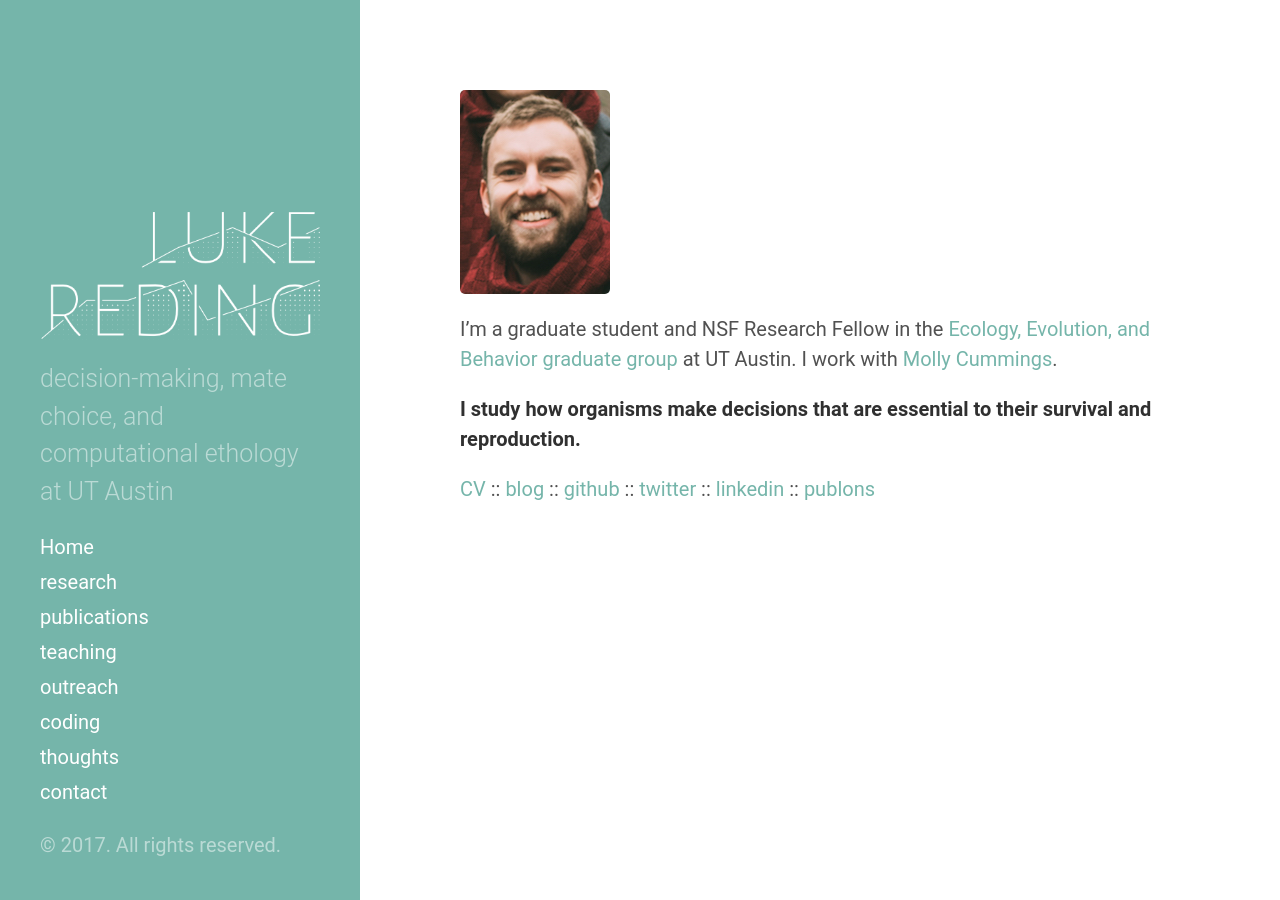
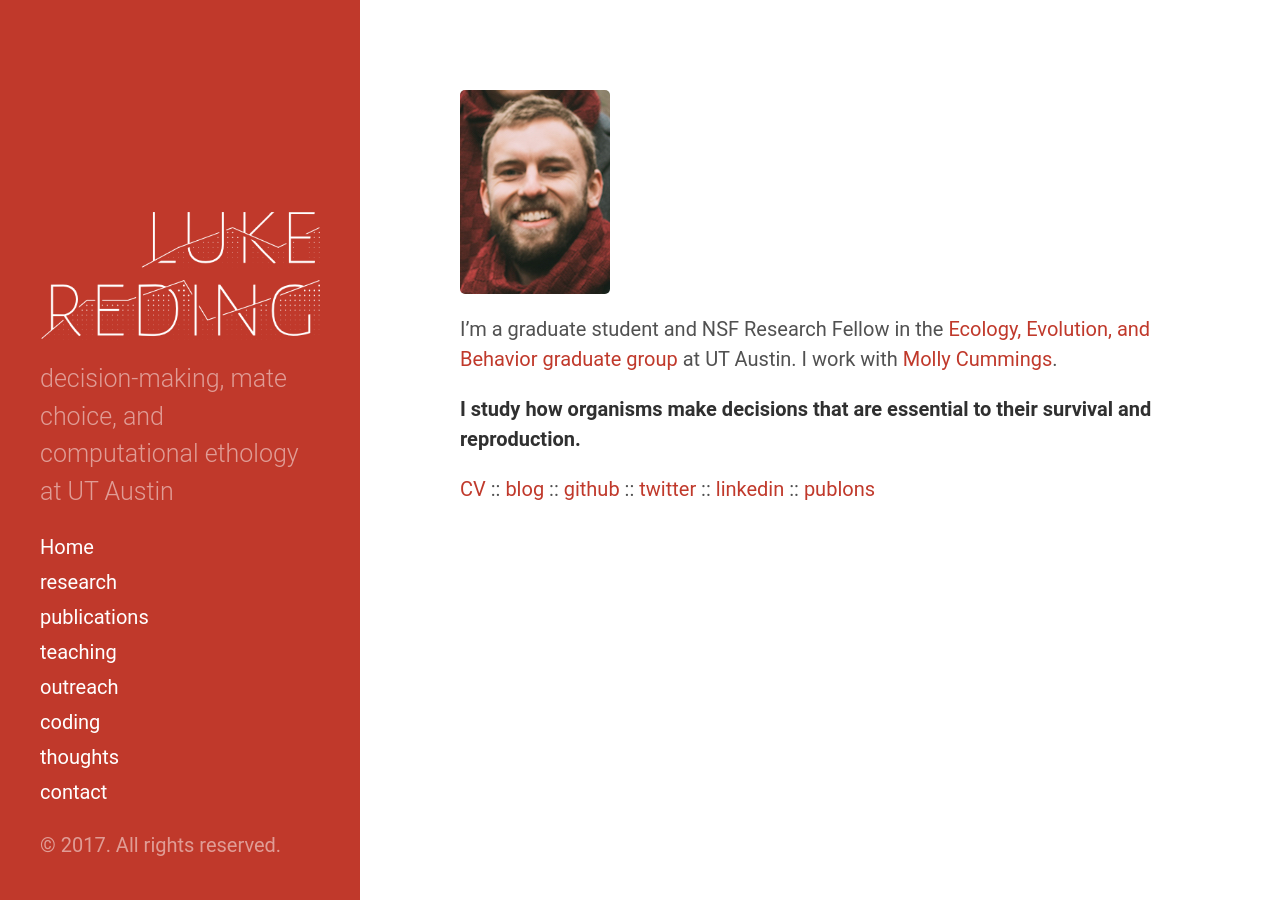
Before and after one commit to lukereding/lukereding.github.io, a Jekyll site: the page built from index.md, in a window 1280 px wide. Built offline with Jekyll 4.4.1, drawn with Linux system fonts in a browser that asks for light colours; the list of posts is cut into pages by our own code.

Commit message:
Update default.html

```diff
--- a/_layouts/default.html
+++ b/_layouts/default.html
@@ -3,7 +3,7 @@
 
   {% include head.html %}
 
-  <body body class="theme-base-0c">
+  <body body class="theme-tall-poppy">
 
     {% include sidebar.html %}
 
```
